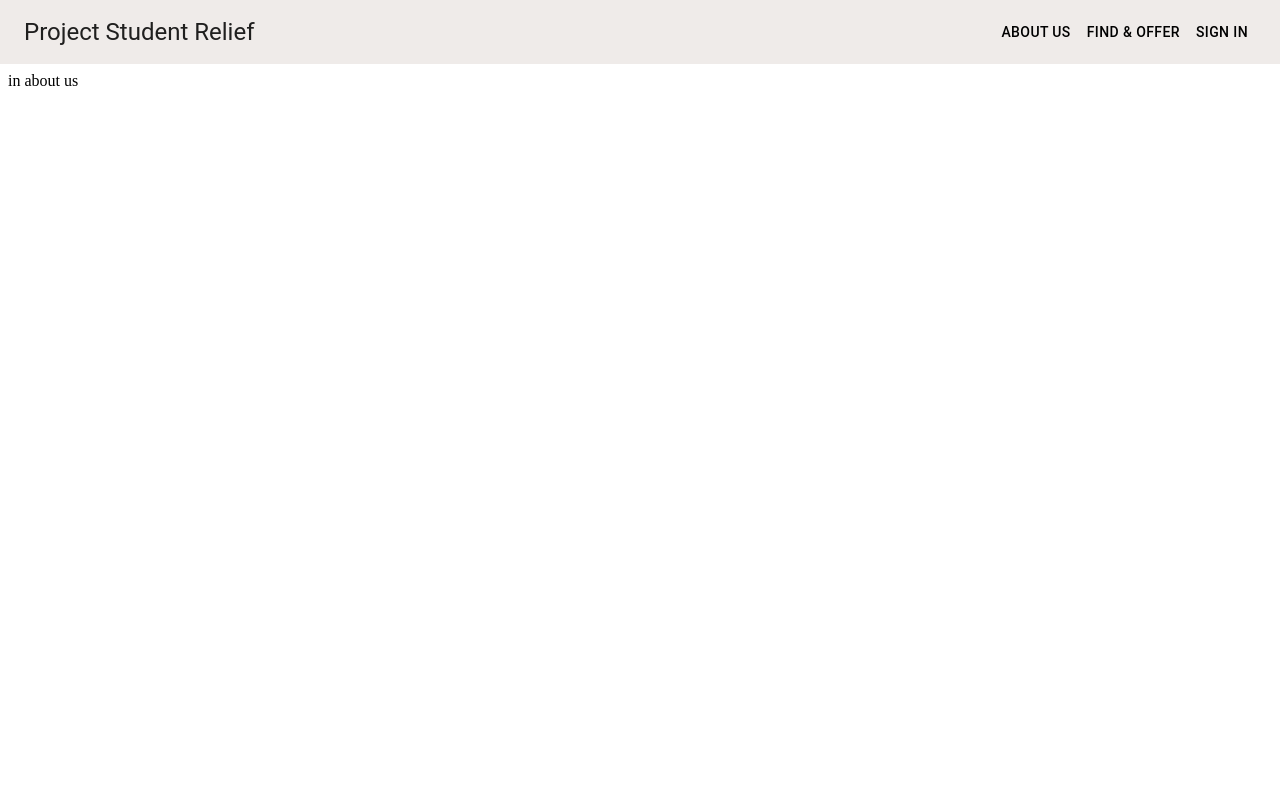
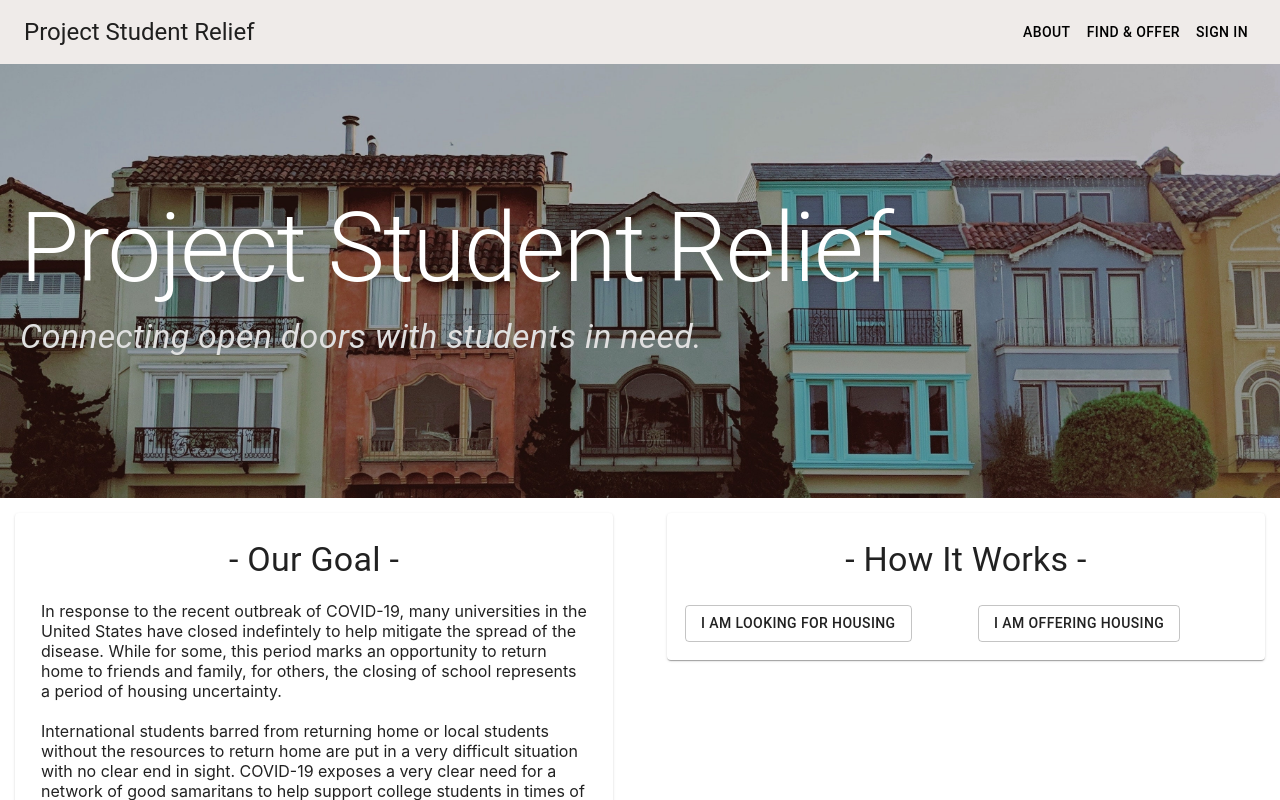
Before and after one commit to juihanamshet/covid-help, a React (Create React App) app in the folder app/: page / in a window 1280 px wide. Shown: the top 800 px of the page. Built offline with nearby package versions, Linux system fonts and the light colour scheme.

Commit message:
populating about us page created a listing card

```diff
--- a/app/src/App.js
+++ b/app/src/App.js
@@ -1,6 +1,6 @@
 import React, { useState } from 'react';
 import AboutUs from './aboutUs.js';
-import FindOffer from './findOffer.js';
+import FindOffer from './findOffer/findOffer.js';
 import Auth from './Auth.js';
 import { makeStyles} from '@material-ui/core/styles';
 import { Toolbar, AppBar, Typography, Button } from '@material-ui/core';
@@ -22,8 +22,7 @@ const useStyles = makeStyles(theme => ({
       color: 'grey',
       textDecoration: 'underline',
     }
-  },
-  appBarHeight: theme.mixins.toolbar
+  }
 }));
 
 const ABOUT_US = 0;
@@ -54,7 +53,7 @@ function App() {
 
   return (
     <div className={classes.root}>
-      <AppBar className={classes.appBar} position="fixed" color="primary">
+      <AppBar className={classes.appBar} position="sticky" color="primary">
         <Toolbar>
           <Typography variant="h5" className={classes.title}>
               Project Student Relief
@@ -62,7 +61,7 @@ function App() {
           <Button
             className={classes.tab}
             onClick={() => setPage(0)}>
-              About Us
+              About
           </Button>
           <Button
             className={classes.tab}
@@ -76,7 +75,6 @@ function App() {
           </Button>
         </Toolbar>
       </AppBar>
-      <div className={classes.appBarHeight}/>
       {childpage}
     </div>
   );
--- a/app/src/aboutUs.js
+++ b/app/src/aboutUs.js
@@ -1,5 +1,42 @@
-import React, { Component } from 'react'
+import React, { Component } from 'react';
+import { withStyles } from '@material-ui/styles';
+import { Paper, Typography, Grid, Card, CardContent, CardActions, Button} from '@material-ui/core';
+import bgImage from './img/neighborhood-lizSanchez.jpg';
 
+const styling = {
+    paperContainer: {
+        backgroundImage: `url(${bgImage})`,
+        backgroundSize: 'cover',
+    }
+};
+
+const styles = theme => ({
+    banner:{
+        boxShadow: 'none'
+    },
+    bannerTitle: {
+        color: 'white',
+        fontWeight: '300'
+    },
+    titleDiv: {
+        paddingTop: '10%',
+        paddingLeft: 20
+    },
+    descriptionDiv: {
+        paddingBottom: '10%',
+        paddingLeft: 20
+    },
+    bannerDescription: {
+        fontStyle: 'italic'
+    },
+    infoCard: {
+        margin: 15,
+        padding: 10
+    },
+    cardActions: {
+        justifyContent: 'center'
+}
+})
 
 class aboutUs extends Component {
     constructor(props) {
@@ -9,12 +46,76 @@ class aboutUs extends Component {
         }
     }
     render() {
+        const { classes } = this.props;
+
         return (
-            <div>
-                in about us
+            <div width={1}>
+                <Paper square="true" className={classes.banner} style={styling.paperContainer}>
+                    <Grid container spacing={3}>
+                        <Grid item sm={12}>
+                            <div className={classes.titleDiv}>
+                                <Typography className={classes.bannerTitle} variant='h1'>
+                                    Project Student Relief
+                                </Typography>
+                            </div>
+                        </Grid>
+                    </Grid>
+                    <Grid container spacing={3}>
+                        <Grid item sm={12}>
+                            <div className={classes.descriptionDiv}>
+                                <Typography className={classes.bannerDescription} color="secondary" variant='h4'>
+                                    Connecting open doors with students in need.
+                                </Typography>
+                            </div>
+                        </Grid>
+                    </Grid>
+                </Paper>
+                <div></div>
+                <Grid container spacing={3}>
+                    <Grid item xs={12} sm={6} spacing={1}>
+                        <Card className={classes.infoCard}>
+                            <CardContent>
+                                <Typography align='center' variant="h4">
+                                    - Our Goal -
+                                </Typography>
+                                <br/>
+                                <Typography variant='body'>
+                                    In response to the recent outbreak of COVID-19, many universities in the United States have closed indefintely to help mitigate the spread of the disease. While for some, this period marks an opportunity to return home to friends and family, for others, the closing of school represents a period of housing uncertainty. <br/> <br/> International students barred from returning home or local students without the resources to return home are put in a very difficult situation with no clear end in sight. COVID-19 exposes a very clear need for a network of good samaritans to help support college students in times of emergency when going home is not an option. Our goal is simple: we want to connect faculty, alumni, and fellow students with empty bedrooms or open floor space with students in need of emergency housing. <br/><br/> We hope you will join us.
+                                </Typography>
+                                <br/>
+                            </CardContent>
+                            <CardActions>
+                            <Button variant="outlined"> Say No More, I'm In!</Button>
+                            </CardActions>
+                        </Card>
+                    </Grid>
+                    <Grid item xs={12} sm={6} spacing={1}>
+                        <Card className={classes.infoCard}>
+                            <CardContent>
+                                <Typography align='center' variant="h4">
+                                    - How It Works -
+                                </Typography>
+                            </CardContent>
+                            <CardActions className={classes.cardActions}>
+                                <Grid alignContent='center' container spacing={3}>
+                                    <Grid item xs={12} sm={6}>
+                                    <Button variant="outlined">
+                                        I am looking for housing
+                                    </Button>
+                                    </Grid>
+                                    <Grid item xs={12} sm={6}>
+                                        <Button variant="outlined">
+                                            I am offering housing
+                                        </Button>
+                                    </Grid>
+                                </Grid>
+                            </CardActions>
+                        </Card>
+                    </Grid>
+                </Grid>
             </div>
         )
     }
 }
 
-export default aboutUs
+export default withStyles(styles)(aboutUs);
--- a/app/src/index.js
+++ b/app/src/index.js
@@ -1,8 +1,9 @@
 import React from 'react';
+import './index.css';
 import ReactDOM from 'react-dom';
 import App from './App';
 import { MuiThemeProvider, createMuiTheme } from '@material-ui/core/styles';
-import { brown, grey} from '@material-ui/core/colors';
+import { brown, grey, white} from '@material-ui/core/colors';
 import * as serviceWorker from './serviceWorker';
 
 const theme = createMuiTheme({
@@ -12,7 +13,7 @@ const theme = createMuiTheme({
         },
         secondary: {
             main: grey[300]
-        }
+        },
     },
 });
 // ReactDOM.render(<App />, document.getElementById('root'));
```
Also changed, not shown: app/src/findOffer/listing.js (added, +11 -0 lines), app/src/findOffer/findOffer.js (renamed from app/src/findOffer.js), app/src/img/neighborhood-lizSanchez.jpg (added).
